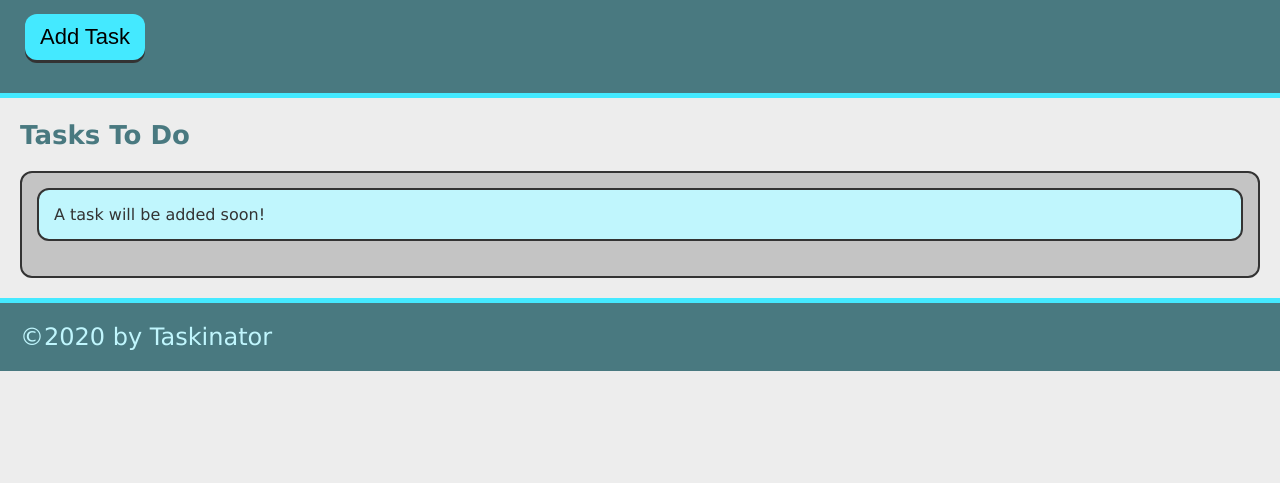
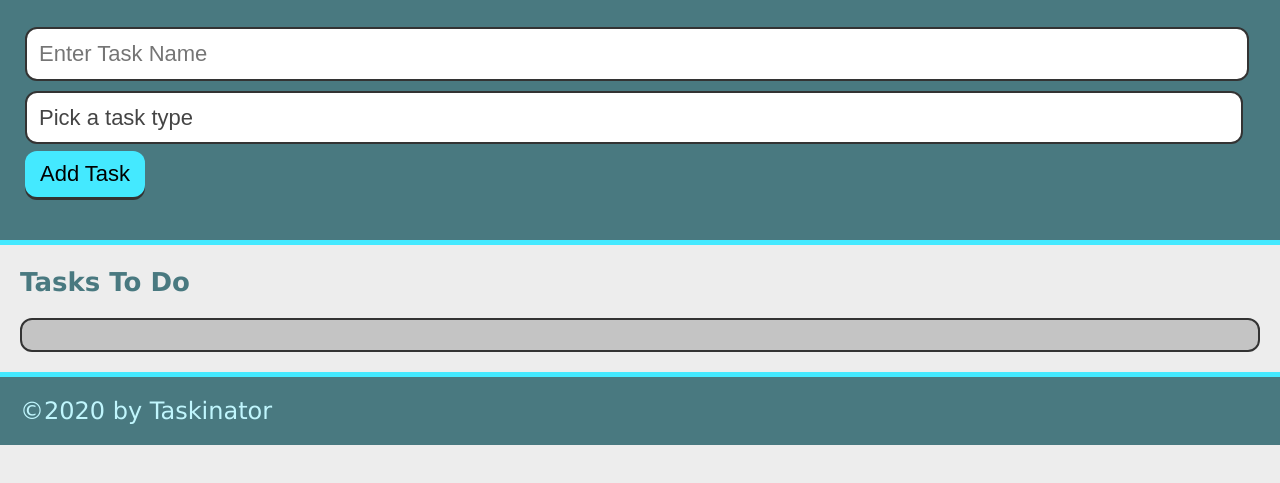
Before and after one commit to Sccr0123/Task-Manager, a plain HTML site: page index.html in a window 1280 px wide. Shown: the part 115-598 px from the top of the page. Drawn offline with Linux system fonts and the light colour scheme.

Commit message:
Added Form Submit

```diff
--- a/index.html
+++ b/index.html
@@ -12,16 +12,28 @@
         <header>
             <h1 class="page-title">Taskinator</h1>
             <p>Click the button below to add a task!</p>
-            <button class="btn" id="save-task">Add Task</button>
+            <form id="task-form">
+                <div class="form-group">
+                    <input type="text" name="task-name" placeholder="Enter Task Name"/>
+                    <div class="form-group">
+                        <select name="task-type" class="select-dropdown">
+                            <option value="" disabled selected>Pick a task type</option>
+                            <option value="Print">Print</option>
+                            <option value="Web">Web</option>
+                            <option value="Mobile">Mobile</option>
+                        </select>
+                    </div>
+                    <button class="btn" id="save-task" type="submit">
+                        Add Task
+                    </button>
+                </div>
+            </form>
         </header>
 
         <main>
             <section class="task-list-wrapper">
                 <h2 class="list-title">Tasks To Do</h2>
-
-                <ul class="task-list" id="tasks-to-do">
-                    <li class="task-item">A task will be added soon!</li>
-                </ul>
+                <ul class="task-list" id="tasks-to-do"></ul>
             </section>
         </main>
 
```
